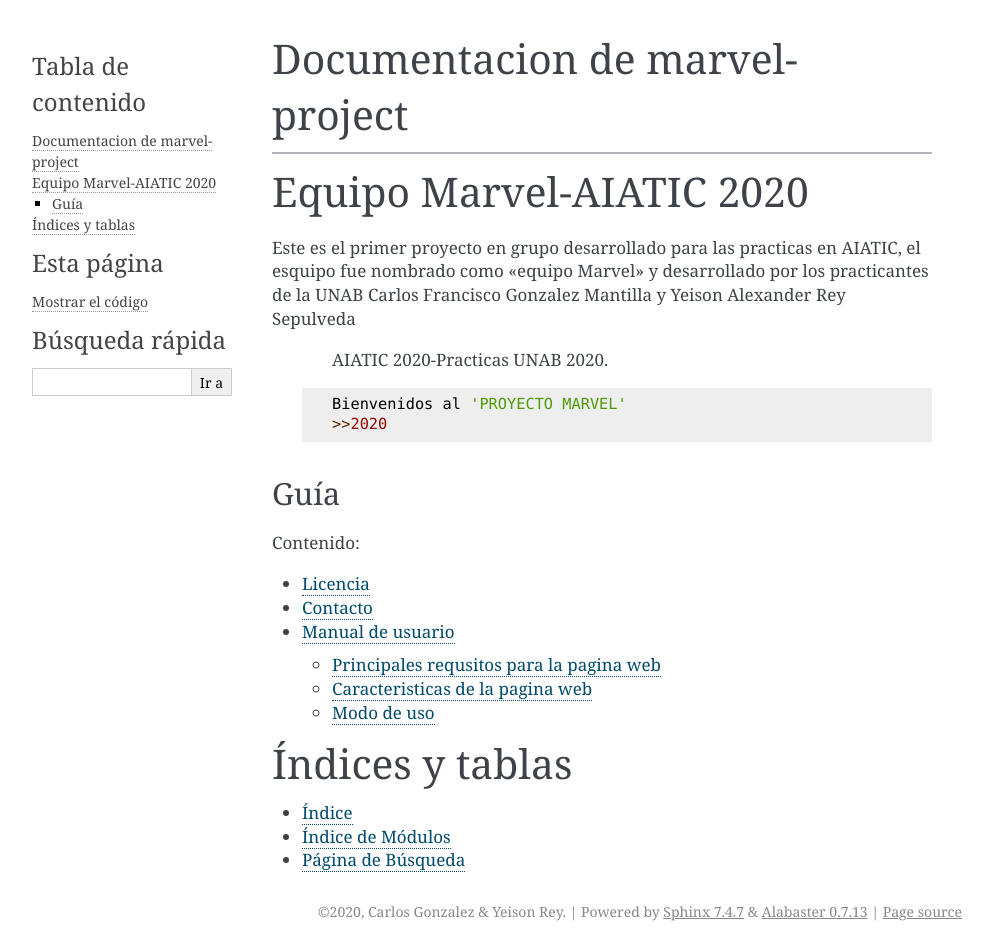
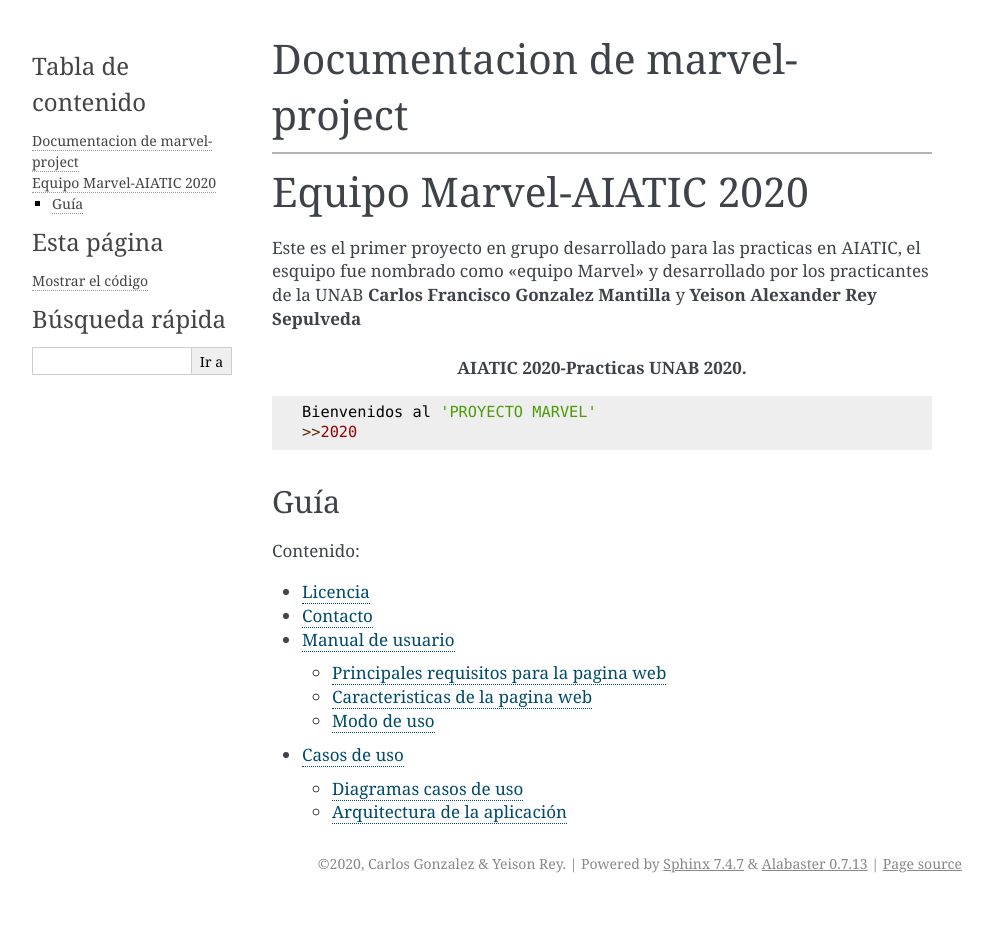
Before and after one commit to dev17aiatic/doc-pepitos, a Sphinx documentation site: the page built from source/index.rst, in a window 1280 px wide. Shown: the whole page, without its empty margins (148-1141 px from the left). Built offline with Sphinx 7.4.7, drawn with Linux system fonts in a browser that asks for light colours; after the commit the page ends 903 px from its top, so only the background shows below that.

Commit message:
Se le añadieron los casos de uso y la arquitectura de la aplicacion

```diff
--- a/source/index.rst
+++ b/source/index.rst
@@ -12,13 +12,15 @@
 Equipo Marvel-AIATIC 2020
 ===========================
 
-Este es el primer proyecto en grupo desarrollado para las practicas en AIATIC, el esquipo fue nombrado como "equipo Marvel" y desarrollado por los practicantes de la UNAB Carlos Francisco Gonzalez Mantilla y Yeison Alexander Rey Sepulveda
+Este es el primer proyecto en grupo desarrollado para las practicas en AIATIC, el esquipo fue nombrado como "equipo Marvel" y desarrollado por los practicantes de la UNAB **Carlos Francisco Gonzalez Mantilla** y **Yeison Alexander Rey Sepulveda**
 
 
 
-                        AIATIC 2020-Practicas UNAB 2020.
+.. centered:: AIATIC 2020-Practicas UNAB 2020.
 
- ::
+
+
+::
 
     Bienvenidos al 'PROYECTO MARVEL'
     >>2020
@@ -33,12 +35,13 @@
 
    license
    manual_de_usuario
+   casos_de_uso
    help
 
 
-Índices y tablas
-==================
+.. Índices y tablas
+.. ==================
 
-* :ref:`genindex`
-* :ref:`modindex`
-* :ref:`search`
+.. * :ref:`genindex`
+.. * :ref:`modindex`
+.. * :ref:`search`
--- a/source/manual_de_usuario.rst
+++ b/source/manual_de_usuario.rst
@@ -2,33 +2,33 @@
 ===================
 
 
-Principales requsitos para la pagina web
+Principales requisitos para la pagina web
 ----------------------------------------
 
--Acceso a internet
+- Acceso a internet
 
--Navegador que soporte HTML5
+- Navegador que soporte HTML5
 
--Habilitacion y acepto de uso de cookies para la pagina web
+- Habilitación y aceptación de uso de cookies para la pagina web
 
 
 Caracteristicas de la pagina web
 ---------------------------------
 
-La pagina se encuentra desarrollada en Angular10, lenguaje TypeScript
+* La pagina se encuentra desarrollada en Angular10, lenguaje TypeScript
 
-Estilos usados con SCSS
+* Estilos usados con SCSS
 
-Hosting en web app de Firebase By Google
+* Hosting en web app de Firebase By Google
 
-Base de datos en la nube usando Firebase Cloud
+* Base de datos en la nube usando Firebase Cloud
 
-Uso del Storage ofrecido por Firebase-Storage
+* Uso del Storage ofrecido por Firebase-Storage
 
 Modo de uso
 ------------
 
-1.Barra de  navegación
+1. Barra de  navegación
 ''''''''''''''''''''''
 
 .. image :: ../images/navbarweb.JPG
@@ -40,7 +40,7 @@
 
         En la barra de navegación se encuentra un diseño responsivo, de colores en gradiente de anaranjado a blanco. Para aplicación web se encuentra el logo del equipo en la esquina  superior izquierda la cual permite activar el menu de navegación. Para aplicación movil el logo se encuentra centrado y se añade un "boton menu" en la parte superior izquierda, que permite acceder al menu de navegación
 
-2.Menu de navegación
+2. Menu de navegación
 ''''''''''''''''''''
 
 .. image :: ../images/menu.JPG
@@ -49,7 +49,7 @@
         El menu de navegacion permite de una manera practica ver y acceder a las funcionalidades de la pagina, en ella encontramos el logo del equipo que permite desplazarnos a la pagina principal, los items de  registro, iniciar sesión y video para el caso de no haber iniciado sesión, y cuando se ha iniciado sesión se muestran los items de registros, perfil, video y salir
 
 
-3.Conocer la pagina principal
+3. Conocer la pagina principal
 '''''''''''''''''''''''''''''''
 
 .. image :: ../images/home.JPG
@@ -59,7 +59,7 @@
         La pagina principal presenta el logo del equipo Marvel, centrado, debajo de este se encuentran las fotos, nombres y cargos de los desarrolladores, debajo se encuentra el logo de la universidad donde estan realizando sus estudios, como realización de este proyecto para las Practicas 2020.
 
 
-4.Realizar el registro
+4. Realizar el registro
 ''''''''''''''''''''''''
 
 .. image :: ../images/registro.JPG
@@ -68,7 +68,7 @@
         Para iniciar el proceso de registro, podemos acceder desde el menu de navegación, dando click al iteme Registro, se deben proporcionar los datos en los campos requeridos, se permite maximo un registro por cedula de ciudadania y correo electronico, una vez se haya finalizado de rellenar todos los campos, se habilitara el boton de registrarse, al dar clic sobre  este, se notificara si el registro fue exitoso o si ha ocurrido algun error.
 
 
-5.Iniciar sesión
+5. Iniciar sesión
 '''''''''''''''''
 
 .. image :: ../images/loginweb.JPG
@@ -80,7 +80,7 @@
         Una vez realizado un registro exitoso, se puede iniciar sesión en la aplicación, en el menu, dando click al item iniciar sesión, donde es necesario proporcionar el correo y dar clic en el botón "INICIAR SESIÓN", posteriormente se enviara un link al correo electronico suministrado que permitira acceso a las otras funciones de la pagina.
 
 
-6.Video
+6. Video
 ''''''''
 
 .. image :: ../images/videoweb.JPG
@@ -89,7 +89,7 @@
         En esta pagina encontraras un video de YouTube, este video puede variar cada cierto tiempo y serán de musica que le agrada a los desarrolladores
 
 
-7.Registros
+7. Registros
 ''''''''''''
 .. image :: ../images/registros.JPG
 Pagina web de registros
@@ -98,7 +98,7 @@
         Para acceder a esta pagina, es necesario haber iniciado sesión, se encuentra información a cerca de todos los usuarios registrados en la base de datos.
         Los datos se muestran en una tabla, los titulos de cada columna describen el dato a mostrar y cada fila detalla la información asociada de cada usuario
 
-8.Mi perfil
+8. Mi perfil
 ''''''''''''
 
 .. image :: ../images/perfilweb.JPG
@@ -112,7 +112,7 @@
 
         Al dar click en "CAMBIAR IMAGEN" se abrira un explorador de archivos, donde permite seleccionar la foto por la que se desea cambiar, (se permiten fotos de maximo 1MB), si el archivo es exitoso el recuadro de la foto tomara un "check" verde (la nueva foto la podras ver en el momento de guardar los cambios), tambien se permite actualizar otros datos a excepción del correo electronico, una vez finalizado esto en la parte inferior se habilitara un boton de guardar cambios o estara el boton de descartar cambios (tambien se pueden descartar los cambios cerran el dialogo dando click afuera o con la tecla salir)
 
-9.Salir
+9. Salir
 ''''''''
 
         Este item del menu de navegación solo esta disponible al haber iniciado sesión, al dar click permite cerrar la sesión actual de la aplicación
```
Also changed, not shown: source/casos_de_uso.rst (added, +69 -0 lines).
